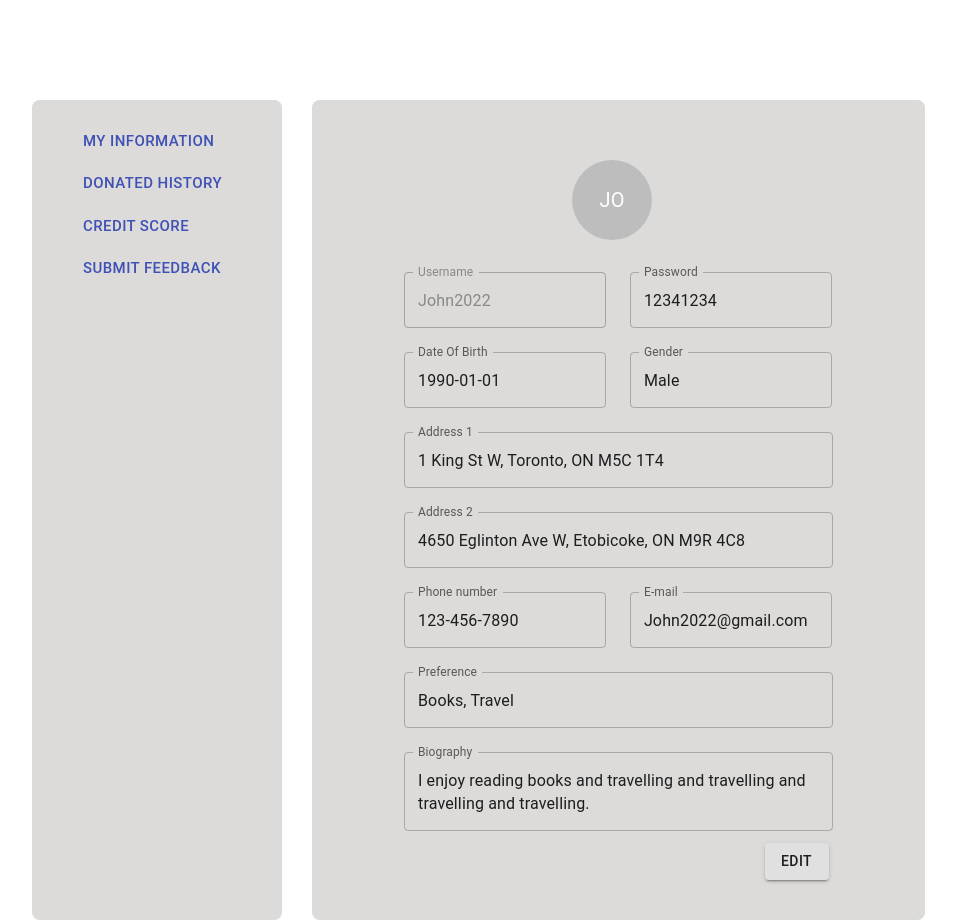
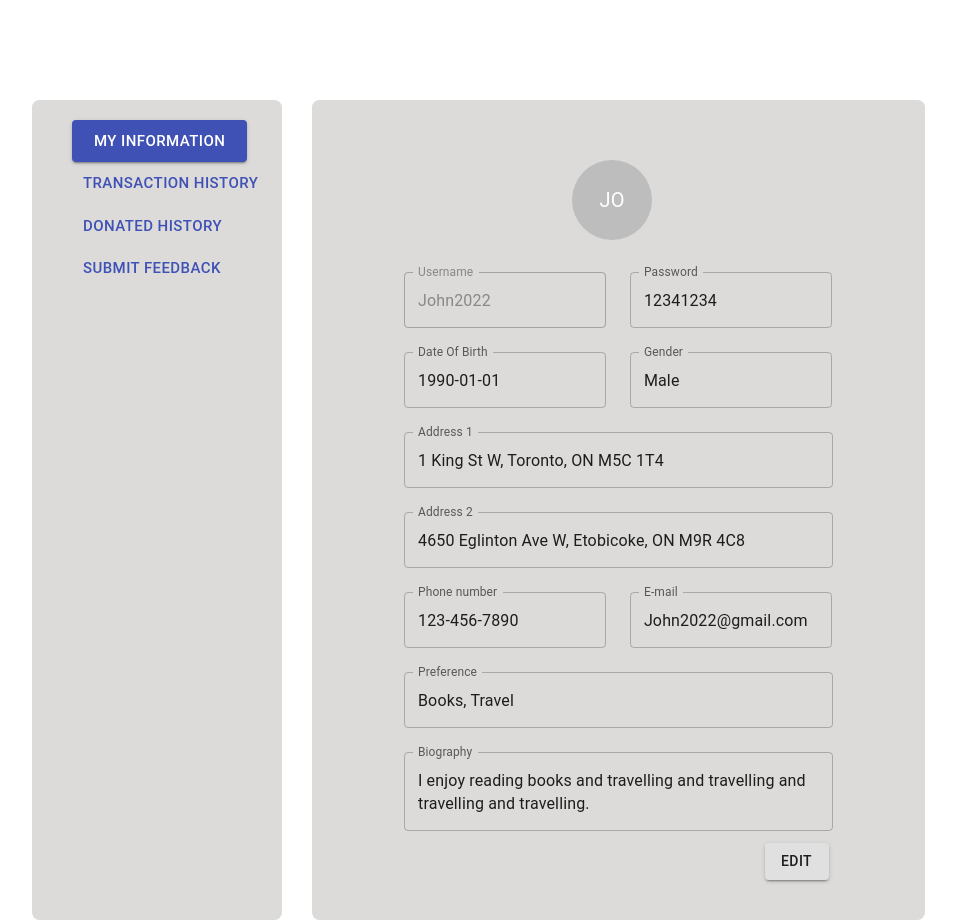
Before and after one commit to quick2063706271/DonateNow, a React (Create React App) app in the folder client/: page /userpage in a window 1280 px wide. Shown: the top 920 px of the page, without its empty margins (248-1204 px from the left). Built offline with nearby package versions, Linux system fonts and the light colour scheme.

Commit message:
add selected button function

```diff
--- a/client/src/react-components/SideMenu/index.js
+++ b/client/src/react-components/SideMenu/index.js
@@ -3,17 +3,46 @@ import "./styles.css";
 import { Button } from '@mui/material';
 
 // to-do: change
-function SideMenu() {
-  return (
-    <div className="side-menu">
-        <div className="side-menu-container">
-            <Button variant="text" size="large">My information</Button>
-            <Button variant="text" size="large">Donated History</Button>
-            <Button variant="text" size="large">Credit Score</Button>
-            <Button variant="text" size="large">Submit Feedback</Button>
-        </div>
-    </div>
-  );
+
+class SideMenu extends React.Component{
+    constructor() {
+        super();
+        this.state = {
+            selectedPanel: 0
+        }
+    }
+
+    handleClick = (event) => {
+        console.log(event.target)
+        console.log(event.target.innerText)
+        let panel = 0
+        if (event.target.innerText === 'MY INFORMATION') {
+            panel = 0
+        } else if (event.target.innerText === 'TRANSACTION HISTORY') {
+            panel = 1
+        } else if (event.target.innerText == "DONATED HISTORY") {
+            panel = 2
+        } else {
+            panel = 3
+        }
+        this.setState({
+            selectedPanel: panel
+        })
+    }
+
+    render () {
+        return (
+            <div className="side-menu">
+                <div className="side-menu-container">
+                    <Button variant={this.state.selectedPanel === 0 ? "contained" : "text"} onClick={this.handleClick} size="large">MY INFORMATION</Button>
+                    <Button variant={this.state.selectedPanel === 1 ? "contained" : "text"} onClick={this.handleClick} size="large">TRANSACTION HISTORY</Button>
+                    <Button variant={this.state.selectedPanel === 2 ? "contained" : "text"} onClick={this.handleClick} size="large">DONATED HISTORY</Button>
+                    <Button variant={this.state.selectedPanel === 3 ? "contained" : "text"} onClick={this.handleClick} size="large">SUBMIT FEEDBACK</Button>
+                </div>
+            </div>
+          )
+    }
+
 }
 
 
```
